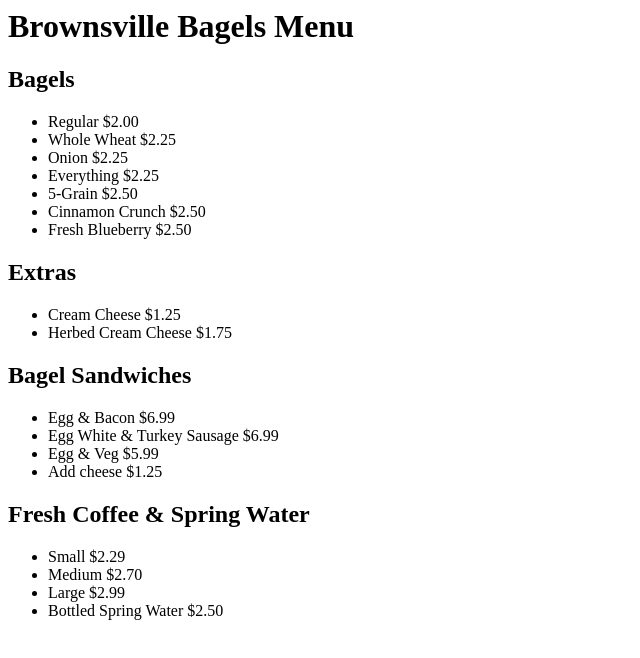
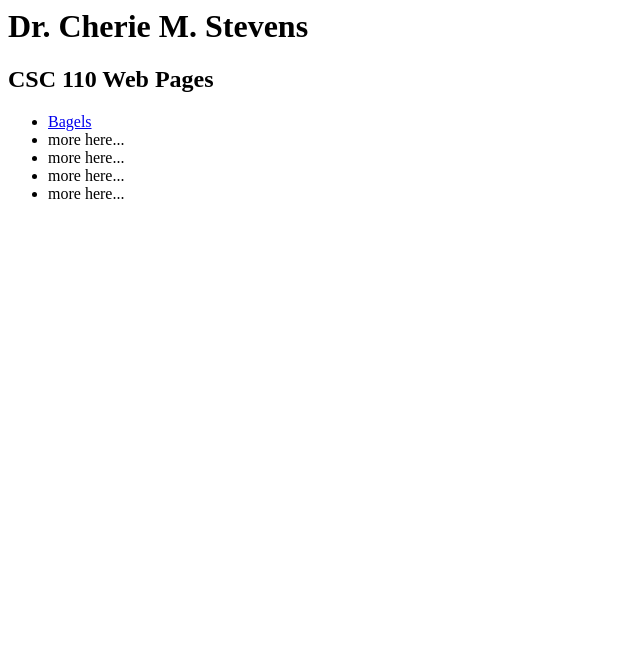
Before and after one commit to drcstevens/drcstevens.github.io, a plain HTML site: page index.html in a window 1280 px wide. Shown: the whole page, without its empty margins (0-640 px from the left). Drawn offline with Linux system fonts and the light colour scheme.

Commit message:
Update index.html

```diff
--- a/index.html
+++ b/index.html
@@ -3,46 +3,22 @@
 
 <head>
 
-<title> Brownsville Bagels</title>
+<title> drcstevens</title>
 </head>
 <body>
 
-<h1>Brownsville Bagels
-Menu</h2>
+<h1>Dr. Cherie M. Stevens</h1>
 
-<h2>Bagels</h2>
+
+<h2>CSC 110 Web Pages</h2>
 <ul>
-<li>Regular  $2.00</li>
-<li>Whole Wheat  $2.25</li>
-<li>Onion  $2.25</li>
-<li>Everything  $2.25</li>
-<li>5-Grain  $2.50</li>
-<li>Cinnamon Crunch  $2.50</li>
-<li>Fresh Blueberry  $2.50</li>
+<li><a href = "bagels.html"> Bagels </a></li>
+<li>more here...</li>
+<li>more here...</li>
+<li>more here...</li>
+<li>more here...</li>
 </ul>
 
-</h2>
-<h2>Extras</h2>
-<ul>
-<li>Cream Cheese  $1.25</li>
-<li>Herbed Cream Cheese $1.75</li>
-</ul>
-
-<h2>Bagel Sandwiches</h2>
-<ul>
-<li>Egg & Bacon  $6.99</li>
-<li>Egg White & Turkey Sausage  $6.99</li>
-<li>Egg & Veg  $5.99</li>
-<li>Add cheese  $1.25</li>
-</ul>
-
-<h2>Fresh Coffee & Spring Water</h2>
-<ul>
-<li>Small  $2.29</li>
-<li>Medium  $2.70</li>
-<li>Large  $2.99</li>
-<li>Bottled Spring Water  $2.50</li>
-</ul>
 
 </body>
 </html>
```
